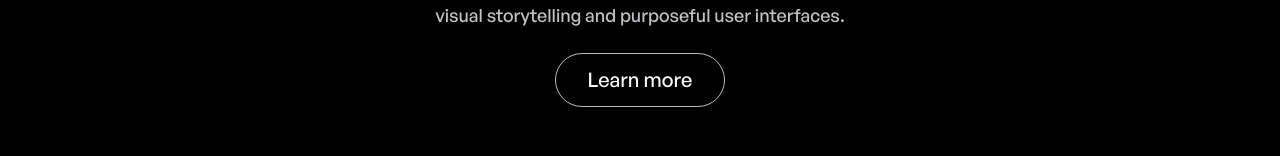
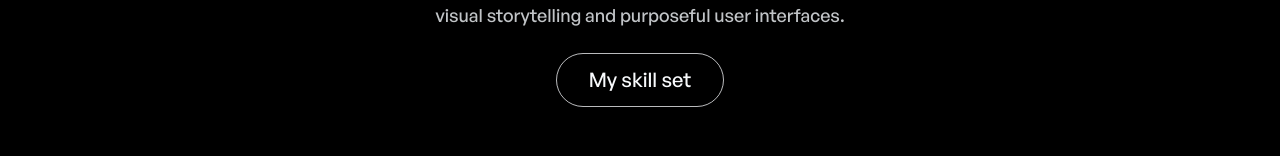
Before and after one commit to harelpanker/dev-next-13, a Next.js app: page / in a window 1280 px wide. Shown: the part 485-641 px from the top of the page. Built offline with nearby package versions, Linux system fonts and the light colour scheme.

Commit message:
cta text

```diff
--- a/components/home-page/Hero.tsx
+++ b/components/home-page/Hero.tsx
@@ -16,7 +16,7 @@ const Hero: FC<HeroProps> = ({}) => {
         functional visual storytelling and purposeful user interfaces.
       </p>
       <div className='flex'>
-        <MainButton link='/about' text='Learn more' />
+        <MainButton link='/about' text='My skill set' />
       </div>
     </header>
   );
```
